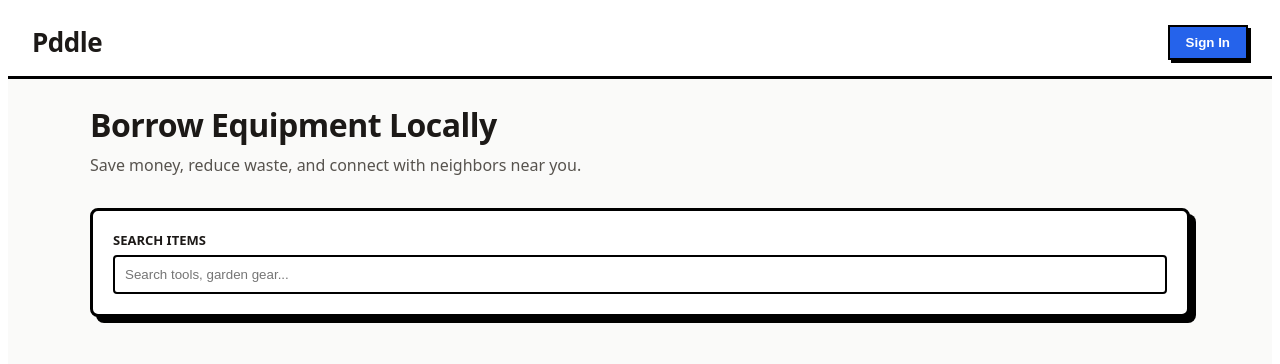
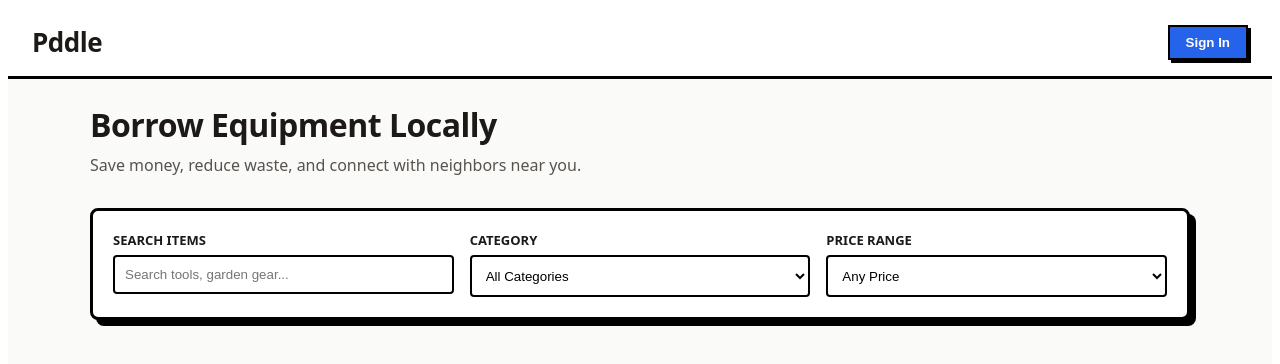
Before and after one commit to noluMolui/pddle-marketplace, a React (Vite) app: page / in a window 1280 px wide. Shown: the top 364 px of the page. Built offline with nearby package versions, Linux system fonts and the light colour scheme.

Commit message:
Enhance search and filtering UI with category and price range selectors

```diff
--- a/src/App.tsx
+++ b/src/App.tsx
@@ -96,7 +96,7 @@ export function App() {
               <p style={{ margin: 0, color: '#57534e', fontSize: '16px' }}>Save money, reduce waste, and connect with neighbors near you.</p>
             </div>
 
-            {/* Human Search & Filtering UI Panel SKELETON */}
+            {/* Human Search & Filtering UI Panel */}
             <section style={{ backgroundColor: '#ffffff', border: '3px solid #000000', borderRadius: '8px', padding: '20px', marginBottom: '32px', boxShadow: '6px 6px 0px #000000' }}>
               <div style={{ display: 'grid', gridTemplateColumns: 'repeat(auto-fit, minmax(220px, 1fr))', gap: '16px' }}>
                 <div>
@@ -110,6 +110,38 @@ export function App() {
                     style={{ width: '100%', padding: '10px', borderRadius: '4px', border: '2px solid #000000', boxSizing: 'border-box', fontWeight: '500' }}
                   />
                 </div>
+
+                <div>
+                  <label htmlFor="category" style={{ display: 'block', fontWeight: '800', marginBottom: '6px', fontSize: '13px', textTransform: 'uppercase' }}>Category</label>
+                  <select
+                    id="category"
+                    value={selectedCategory}
+                    onChange={(e) => setSelectedCategory(e.target.value as Category | 'all')}
+                    style={{ width: '100%', padding: '10px', borderRadius: '4px', border: '2px solid #000000', boxSizing: 'border-box', backgroundColor: '#fff', fontWeight: '500', height: '42px' }}
+                  >
+                    <option value="all">All Categories</option>
+                    <option value="tools">Tools</option>
+                    <option value="garden">Garden</option>
+                    <option value="kitchen">Kitchen</option>
+                    <option value="sports">Sports</option>
+                    <option value="electronics">Electronics</option>
+                    <option value="other">Other</option>
+                  </select>
+                </div>
+
+                <div>
+                  <label htmlFor="price" style={{ display: 'block', fontWeight: '800', marginBottom: '6px', fontSize: '13px', textTransform: 'uppercase' }}>Price Range</label>
+                  <select
+                    id="price"
+                    value={priceFilter}
+                    onChange={(e) => setPriceFilter(e.target.value as 'all' | 'free' | 'paid')}
+                    style={{ width: '100%', padding: '10px', borderRadius: '4px', border: '2px solid #000000', boxSizing: 'border-box', backgroundColor: '#fff', fontWeight: '500', height: '42px' }}
+                  >
+                    <option value="all">Any Price</option>
+                    <option value="free">Free / Community Shared</option>
+                    <option value="paid">Paid Rentals</option>
+                  </select>
+                </div>
               </div>
             </section>
           </div>
```
